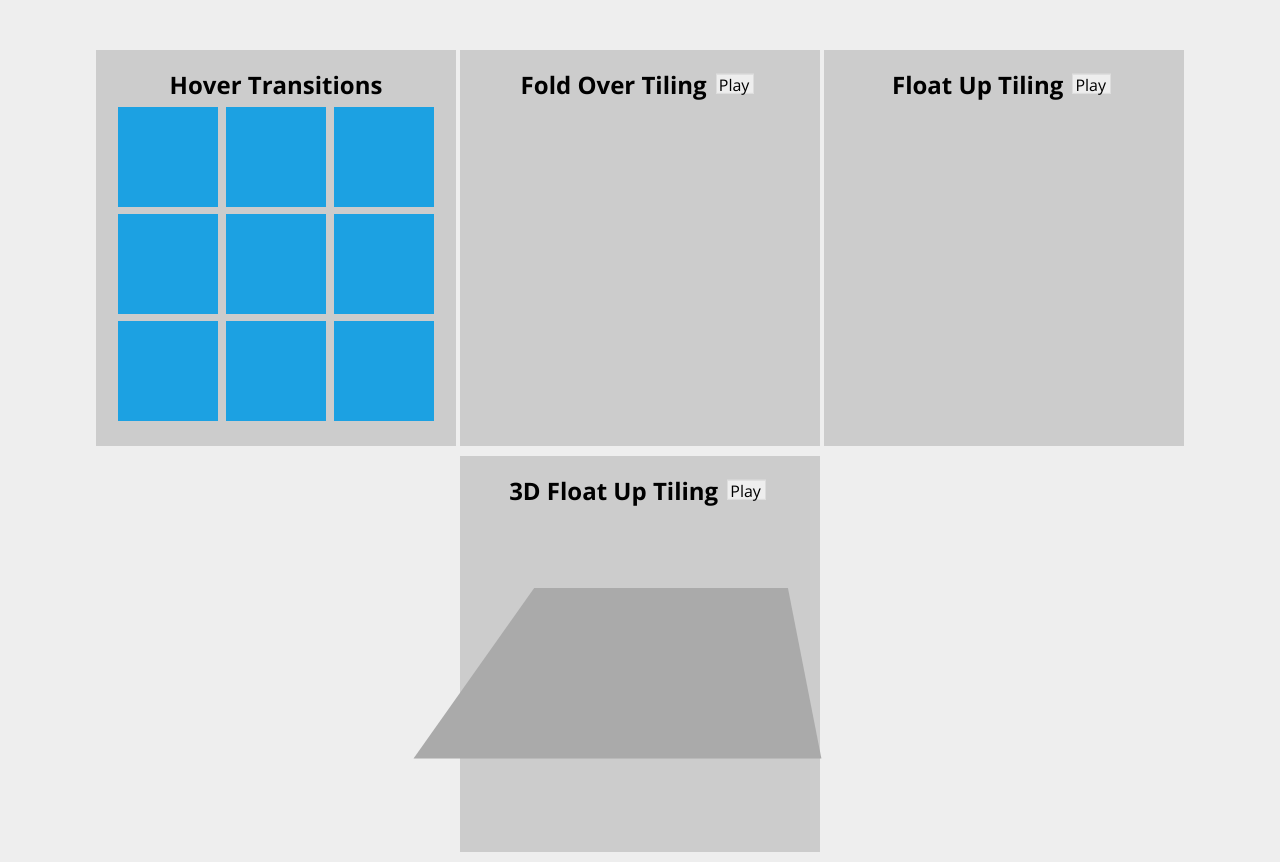
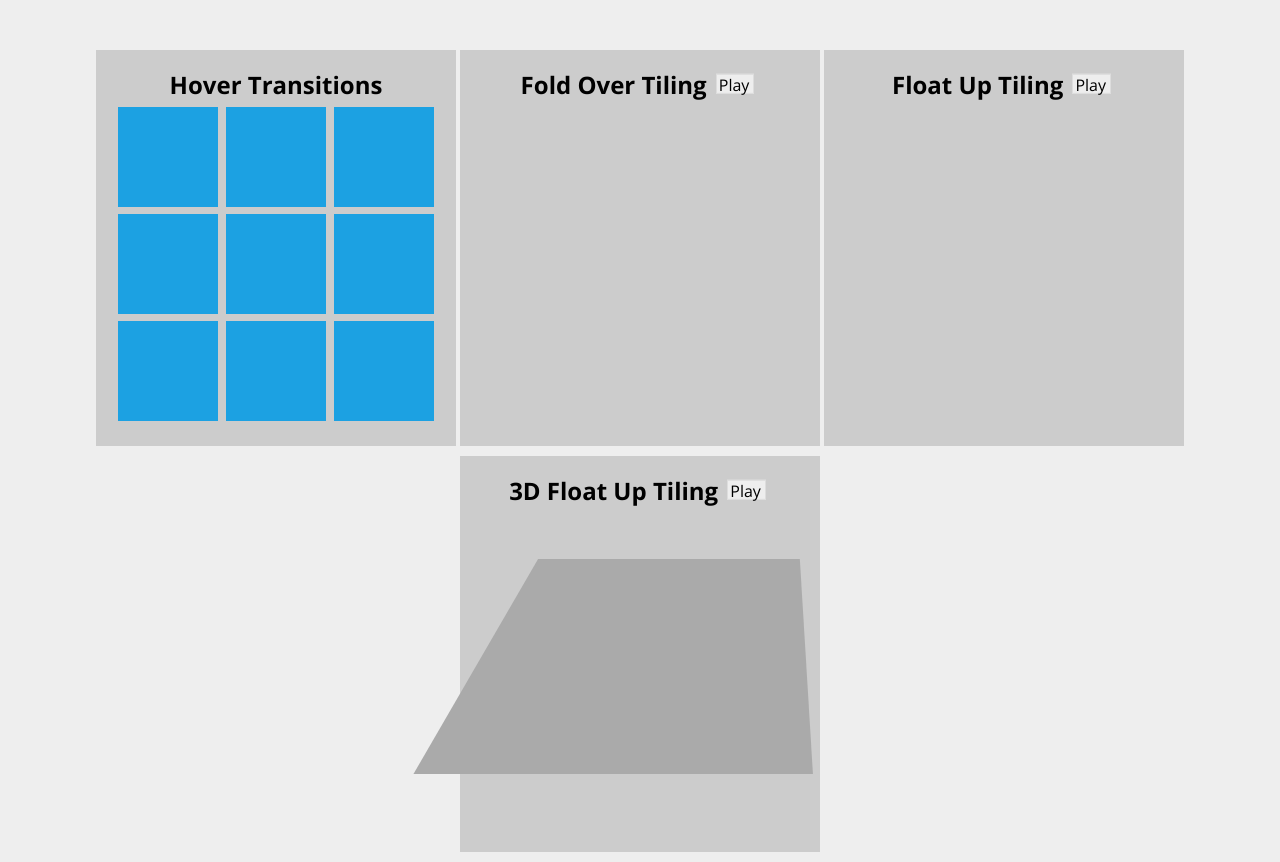
Before and after one commit to seckwei/seckwei.github.io, a PHP site: page /css-fun/index.html in a window 1280 px wide. Run offline with PHP 8.4, Linux system fonts and the light colour scheme; some libraries are stand-ins or nearby versions.

Commit message:
Corrected some angles and translations

```diff
--- a/css-fun/css/square.css
+++ b/css-fun/css/square.css
@@ -88,11 +88,20 @@ h1{
 				min-width : inherit;	max-width : inherit;
 				min-height: inherit;	max-height: inherit;
 				padding: 0px 20px 0px 5px;
-				border: 0px solid;
+				transform: skew(-15deg, 0deg) rotateX(50deg) translateX(-5%) translateY(-20%);
+				transform-style: preserve-3d;
 				background-color: #aaa;
-				transform: skew(-15deg, 0deg) rotateX(60deg) translateX(-5%) translateY(-20%);
-				transform-style: preserve-3d;
-			}
+				}
+				div.page-wrapper div.content-wrapper.cw4 div.wrapper-3d div.flow-right,
+				div.page-wrapper div.content-wrapper.cw4 div.wrapper-3d div.flow-left {
+					transform: translateZ(1px);
+				}
+				div.page-wrapper div.content-wrapper.cw4 div.wrapper-3d div.floor {
+					min-width : inherit;	max-width : inherit;
+					min-height: inherit;	max-height: inherit;
+					border: 0px solid;
+					background-color: #aaa;
+				}
 
 	/** 2.2 SQUARE **/
 	div.square {
@@ -176,9 +185,9 @@ h1{
 			/* SQUARE 4 */
 			div.square.sq4{
 				background-color: #5E287A;
+				transform: translateZ(3px);
 				}
 				div.square.sq4#float-up-3d{
-					-webkit-transform: translateZ(1px);
 					-webkit-animation: floatup-3d 2s;
 									animation: floatup-3d 2s;
 					-webkit-animation-fill-mode: forwards;
@@ -189,6 +198,7 @@ h1{
 			div.square.sqshadow{
 				display: none;
 				background-color: #666;
+				transform: translateZ(2px);
 				}
 				div.square.sqshadow#cast-shadow{
 					-webkit-animation: castshadow 2s;
@@ -325,18 +335,19 @@ h1{
 		}
 		10% {
 			-webkit-opacity: 1.0;
-			-webkit-transform: translateZ(1px);
+			-webkit-transform: translateZ(3px);
 		}
 		55% {
-			-webkit-transform: rotateX(5deg) translate(-125%, -100%) translateZ(100px);
+			-webkit-transform: rotateX(5deg) translate(-110%, -150%) translateZ(100px);
 		}
 		100% {
-			-webkit-transform: translate(-15px, -15px) translateZ(1px);
+			-webkit-transform: translate(-15px, -15px) translateZ(3px);
 		}
 	}
 
 	@-webkit-keyframes castshadow {
 		0% {
+			-webkit-transform: translateZ(2px);
 		}
 		10% {
 			-webkit-transform: translateX(0);
@@ -345,6 +356,6 @@ h1{
 			-webkit-transform: translate(100px, 100px);
 		}
 		100% {
-			-webkit-transform: translate(15px, 15px);
+			-webkit-transform: translate(15px, 15px) translateZ(2px);
 		}
 	}
```
